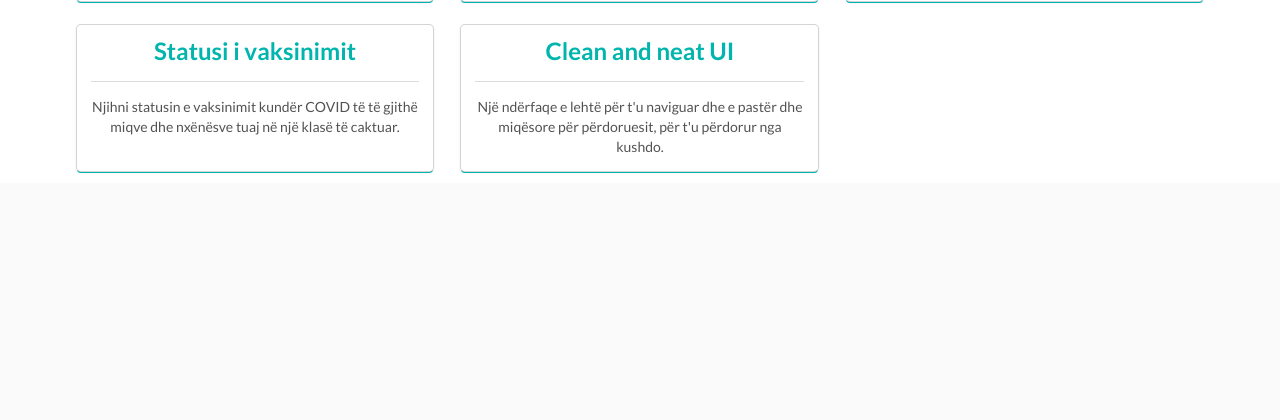
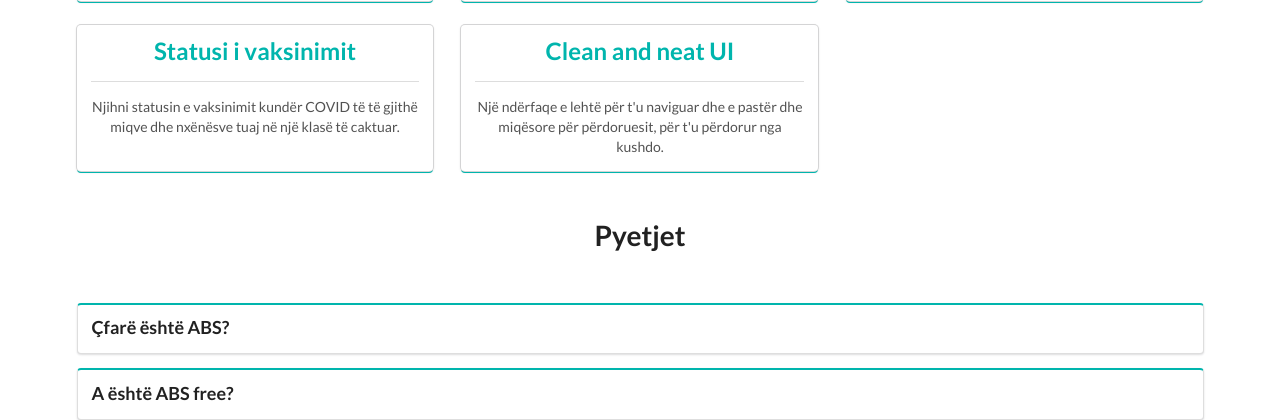
Before and after one commit to Blerina2/Sistemi_Per_Menagjimin_E_Univerzitetit, a PHP site: page / in a window 1280 px wide. Shown: the part 971-1391 px from the top of the page. Before the commit the page ends 1144 px from the top, so only its background shows below. Run offline with PHP 8.4, Linux system fonts and the light colour scheme; some libraries are stand-ins or nearby versions.

Commit message:
Update index.php

```diff
--- a/index.php
+++ b/index.php
@@ -151,3 +151,27 @@
                     <div class="description">
                         <p>Një ndërfaqe e lehtë për t'u naviguar dhe e pastër dhe miqësore për përdoruesit, për t'u përdorur nga kushdo.</p>                    </div>
                 </div>
+
+
+                </a>
+        </div>
+    </div>
+    <!-- FAQ's Section -->
+    <div class="ui center aligned container">
+        <div class="section-header">
+            <div class=" ui huge header">
+                Pyetjet
+            </div>
+        </div>
+    </div>
+    <div class="ui container">
+        <div class="ui teal segment">
+            <div class="ui header">
+                Çfarë është ABS?
+            </div>
+        </div>
+        <div class="ui teal segment">
+            <div class="ui header">
+                A është ABS free?
+            </div>
+        </div>
```
